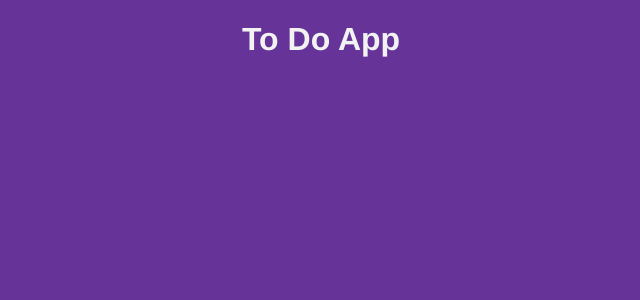
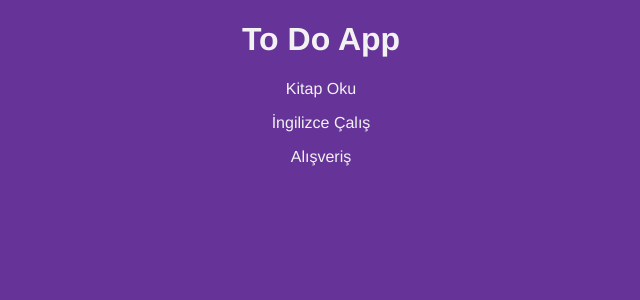
Before and after one commit to oguzhanascier/todolist-vue3-jsonServer, a Vue app: page / in a window 1280 px wide. Shown: the top 300 px of the page, without its empty margins (319-959 px from the left). Built offline with nearby package versions, Linux system fonts and the light colour scheme; data requests are answered from the project's data file.

Commit message:
data for loop

```diff
--- a/src/views/HomeView.vue
+++ b/src/views/HomeView.vue
@@ -1,6 +1,10 @@
 <template>
   <div class="home">
   <h1>To Do App</h1>
+  <div v-for="todo in toDos" :key="todo.id">
+    {{ todo.title }}
+    <p></p>
+  </div>
   </div>
 </template>
 
@@ -8,7 +12,10 @@
 export default {
   name: 'HomeView',
   data(){
+    return{
     toDos :[]
+
+    }
   },
   mounted(){
     fetch('http://localhost:3000/ToDos')
```
